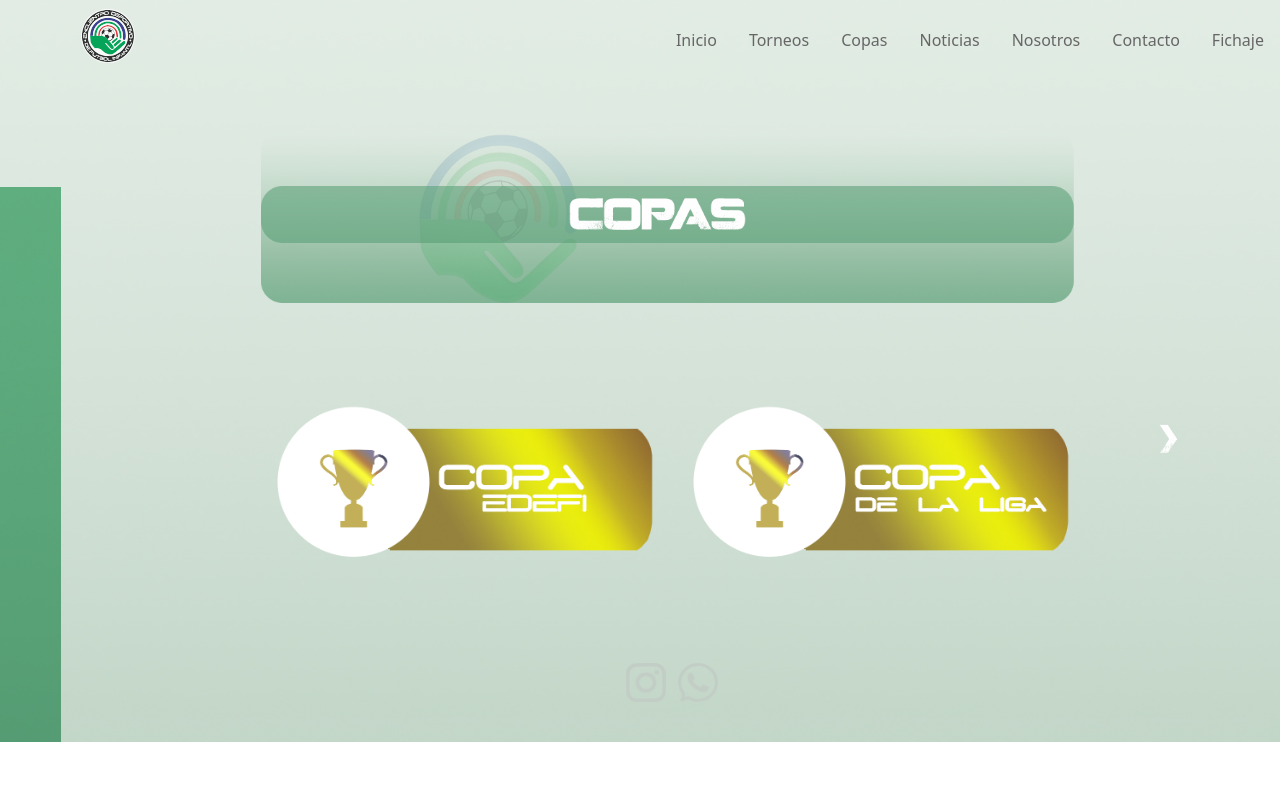
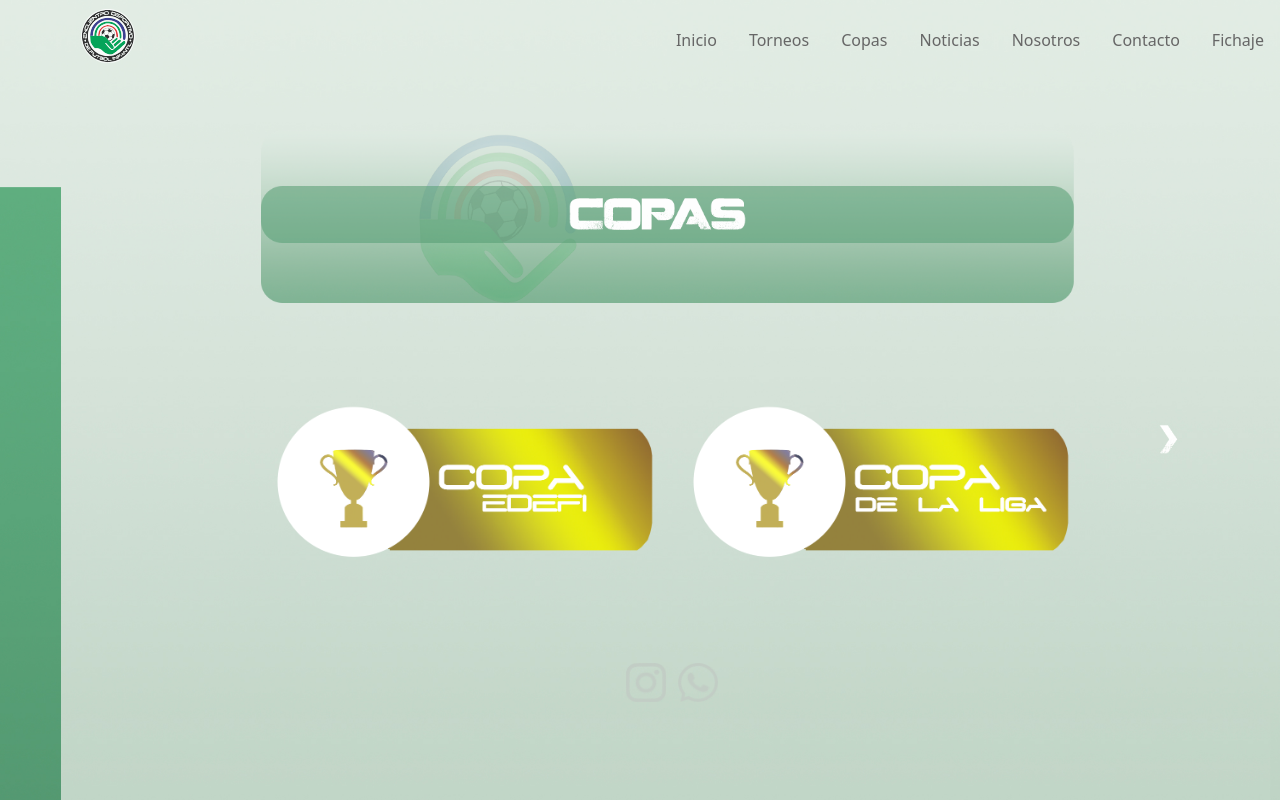
Before and after one commit to mmanna3/web-publica, a React (Vite) app: page /copas in a window 1280 px wide. Built offline with nearby package versions, Linux system fonts and the light colour scheme.

Commit message:
Modifica el min-heigth del background

```diff
--- a/src/App.tsx
+++ b/src/App.tsx
@@ -8,14 +8,14 @@ export function loader() {
 
 function App() {
   return (
-    <div className='max-h-max bg-fondo-celu bg-cover bg-no-repeat'>
+    <div className='max-h-max min-h-screen bg-fondo-celu bg-cover bg-no-repeat'>
       <Header />
       <main className='mx-auto ml-[5%] select-none '>
         <Outlet />
       </main>
       <SocialMedia />
     </div>
-  )
+  );
 }
 
 export default App;
```
